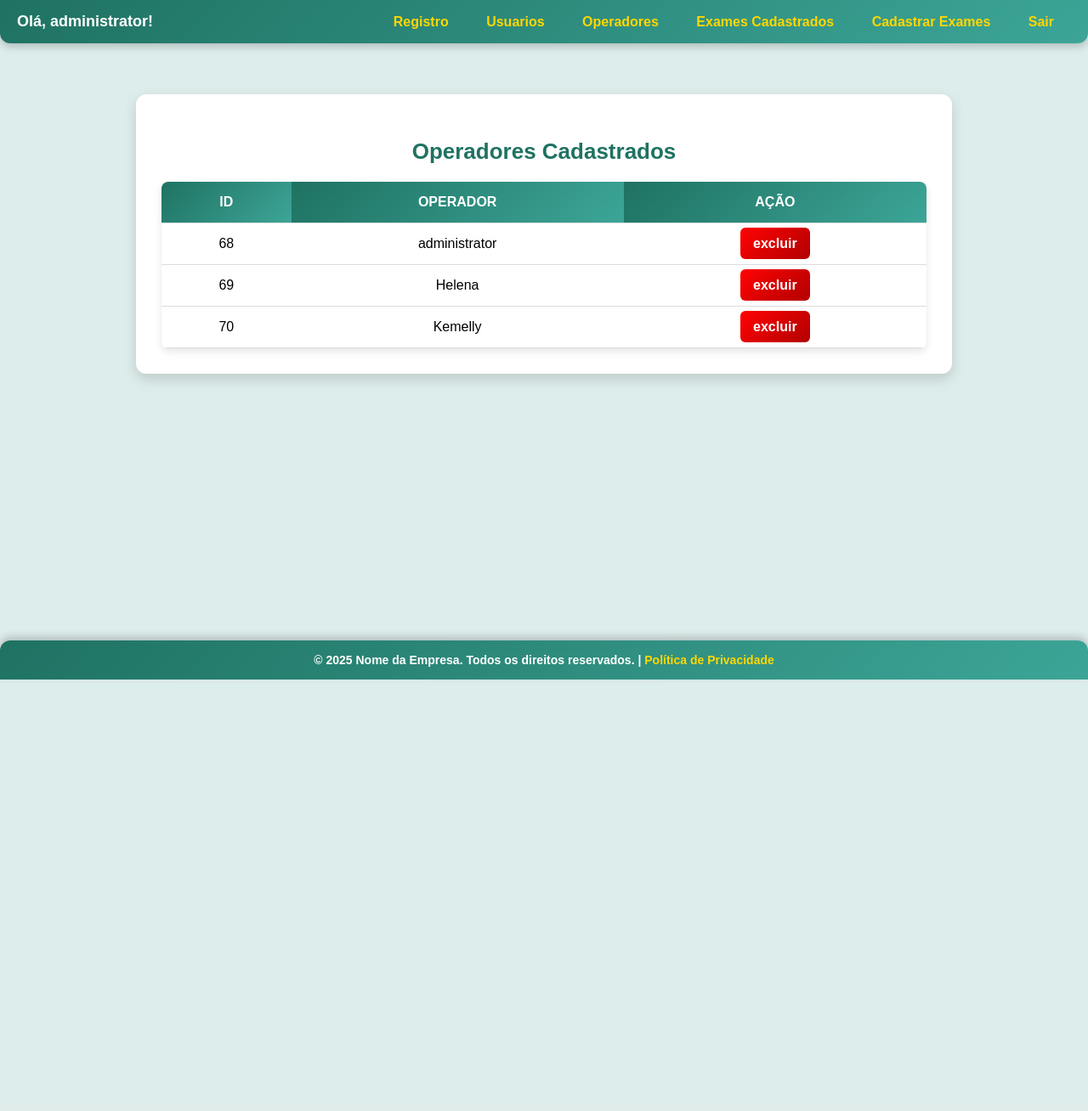
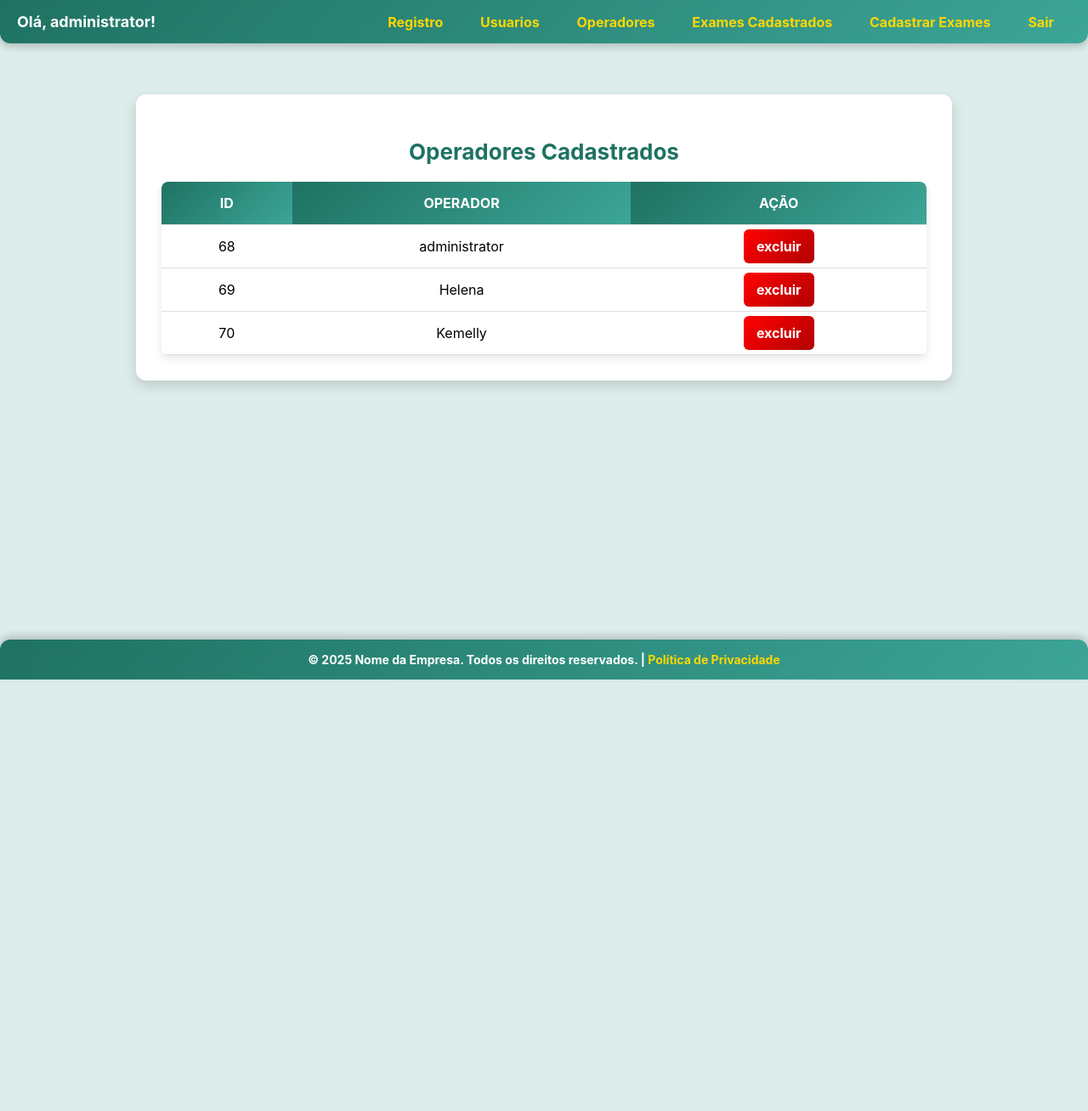
Before and after one commit to alvespb0/resolveSegmetre, a PHP site: page /View/operadores.php in a window 1280 px wide. Shown: the whole page at 85% size. Before the commit the page ends 800 px from the top, so only its background shows below. Run offline with PHP 8.4, Linux system fonts and the light colour scheme; the visitor is signed in with stand-in values (Sample User, id 1); data comes from the database, SQL or seed files in the repository.

Commit message:
Ajustes front end e nos parametros do DB

```diff
--- a/View/Registro.php
+++ b/View/Registro.php
@@ -21,7 +21,7 @@
             margin: 0;
         }
         .container1 {
-            font-family: Arial, sans-serif;
+            font-family: 'Inter', 'Helvetica', Arial, sans-serif;
             display: flex;
             justify-content: center;
             align-items: center;
--- a/View/dashboard.php
+++ b/View/dashboard.php
@@ -24,7 +24,7 @@
     <style>
         body {
             margin: 0;
-            font-family: 'Arial', sans-serif;
+            font-family: 'Inter', 'Helvetica', Arial, sans-serif;
             background-color: #DDEDEB; /* Verde suave para fundo */
             text-align: center;
         }
--- a/View/dashboardOperador.php
+++ b/View/dashboardOperador.php
@@ -26,6 +26,7 @@
             margin: 0;
             padding: 0;
             background-color: #DDEDEB; /* Verde suave para o fundo de toda a página */
+            font-family: 'Inter', 'Helvetica', Arial, sans-serif;
         }
         /* Estilização para o conteúdo específico da página */
         .dashboard-container {
@@ -34,7 +35,7 @@
             align-items: flex-start; /* Ajusta o alinhamento para o topo */
             background-color: #DDEDEB;
             margin: 0;
-            padding: 1.8%; /* Remover qualquer padding-top fixo */
+            padding: 2.8%; /* Remover qualquer padding-top fixo */
             position: relative; /* Garantir que o container não seja fixo */
         }
 
--- a/View/exames.php
+++ b/View/exames.php
@@ -1,6 +1,5 @@
 <?php
 session_start();
-include_once('navbarAdministrador.php');
 
 if (!isset($_SESSION['userName']) || $_SESSION['userName'] !== 'administrator') {
     header("Location: http://{$_SERVER['HTTP_HOST']}/View/Login.php");
@@ -45,7 +44,7 @@
     <style>
         body {
             margin: 0;
-            font-family: 'Arial', sans-serif;
+            font-family: 'Inter', 'Helvetica', Arial, sans-serif;
             background-color: #DDEDEB; /* Verde suave para fundo */
             text-align: center;
         }
@@ -140,6 +139,7 @@
     </style>
 </head>
 <body>
+    <?php include_once('navbarAdministrador.php'); ?>
     <div class="container">
     <?php if(is_array($files)){?>
         <h2>Exames Cadastrados</h2>
--- a/View/footer.php
+++ b/View/footer.php
@@ -9,6 +9,7 @@
             display: flex;
             flex-direction: column;
             min-height: 100vh;
+            font-family: 'Inter', 'Helvetica', Arial, sans-serif;
         }
         .content {
             flex: 1;
--- a/View/navbar.php
+++ b/View/navbar.php
@@ -16,6 +16,8 @@
             position: fixed;
             left: 0;
             right: 0;
+            font-family: 'Inter', 'Helvetica', Arial, sans-serif;
+
         }
 
         .navbar a {
--- a/View/navbarAdministrador.php
+++ b/View/navbarAdministrador.php
@@ -16,6 +16,7 @@
             color: white;
             font-size: 16px;
             font-weight: bold;
+            font-family: 'Inter', 'Helvetica', Arial, sans-serif;
         }
         .navbar .user-info {
             display: flex;
--- a/View/navbarOperador.php
+++ b/View/navbarOperador.php
@@ -16,6 +16,7 @@
             color: white;
             font-size: 16px;
             font-weight: bold;
+            font-family: 'Inter', 'Helvetica', Arial, sans-serif;
         }
         .navbar .user-info {
             display: flex;
--- a/View/navbarUsuario.php
+++ b/View/navbarUsuario.php
@@ -15,6 +15,7 @@
             color: white;
             font-size: 16px;
             font-weight: bold;
+            font-family: 'Inter', 'Helvetica', Arial, sans-serif;
         }
         .navbar .user-info {
             display: flex;
--- a/View/operadores.php
+++ b/View/operadores.php
@@ -32,7 +32,7 @@
     <style>
         body {
             margin: 0;
-            font-family: 'Arial', sans-serif;
+            font-family: 'Inter', 'Helvetica', Arial, sans-serif;
             background-color: #DDEDEB; /* Verde suave para fundo */
             text-align: center;
         }
--- a/View/telaMedica.php
+++ b/View/telaMedica.php
@@ -37,7 +37,7 @@
     <style>
         body {
             margin: 0;
-            font-family: 'Arial', sans-serif;
+            font-family: 'Inter', 'Helvetica', Arial, sans-serif;
             background-color: #DDEDEB; /* Verde suave para fundo */
             text-align: center;
         }
--- a/View/usuarios.php
+++ b/View/usuarios.php
@@ -39,7 +39,7 @@
     <style>
         body {
             margin: 0;
-            font-family: 'Arial', sans-serif;
+            font-family: "Times New Roman", Times, serif;
             background-color: #DDEDEB; /* Verde suave para fundo */
             text-align: center;
         }
--- a/api/config/database.php
+++ b/api/config/database.php
@@ -2,5 +2,5 @@
 $dbhost = "localhost"; // ou o IP do seu servidor MySQL
 $banco = "segmetre"; // Nome do banco de dados
 $user = "root"; // Usuário do banco
-$password = ""; // Senha do banco
+$password = "S3gmetre1999!"; // Senha do banco
 ?>
```
Also changed, not shown: View/login.php (+5 -4 lines), 1 other file.
